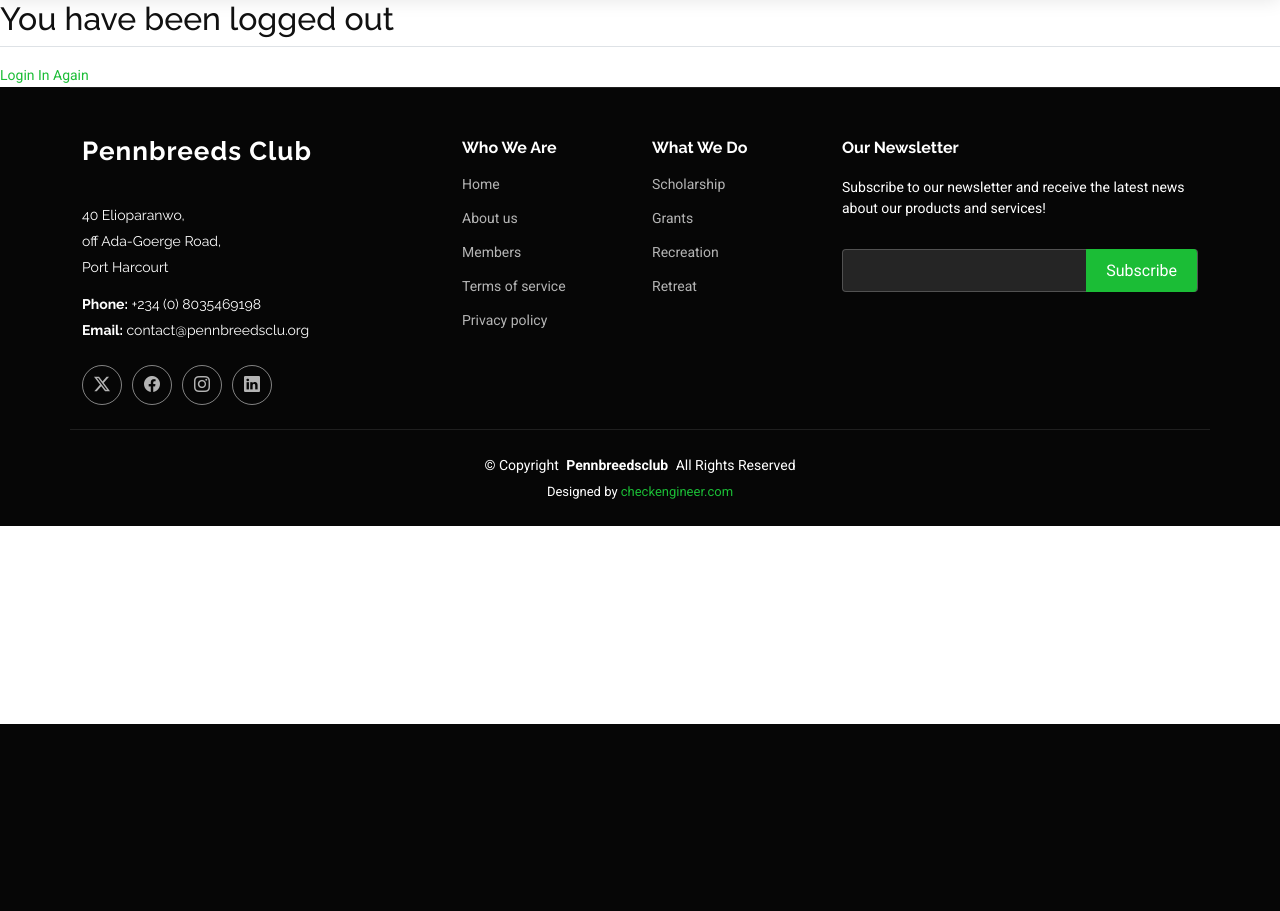
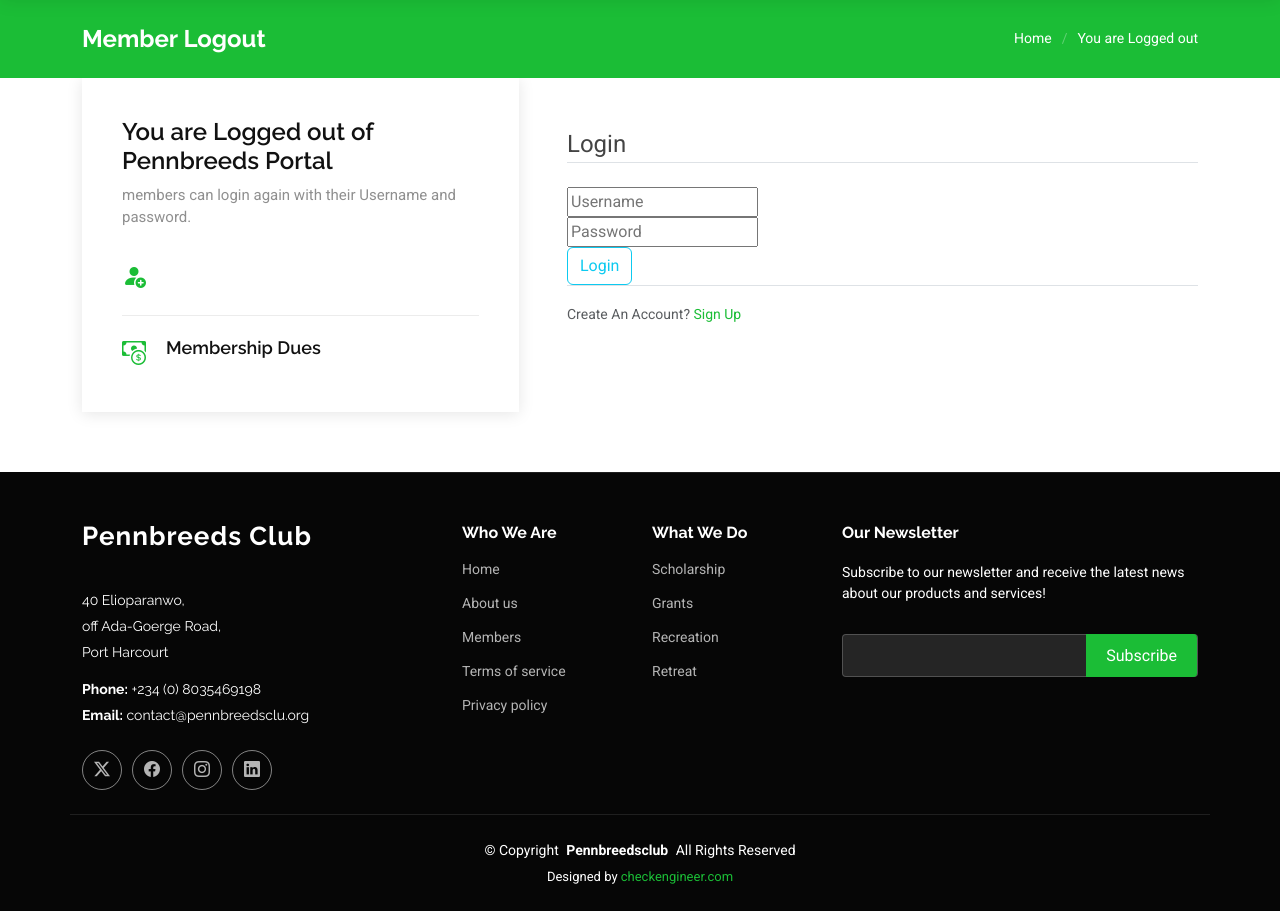
Before and after one commit to emppas/pennbreeds, a Django app: template users/templates/users/logout.html in a window 1280 px wide. Shown: the part 76-987 px from the top of the page. Before the commit the page ends 800 px from the top, so only its background shows below. Run offline with Django 5.2, Linux system fonts and the light colour scheme; the template is opened without the code that fills it, so the values that code supplies are empty; some libraries are stand-ins or nearby versions.

Commit message:
Update logout.html

```diff
--- a/users/templates/users/logout.html
+++ b/users/templates/users/logout.html
@@ -1,9 +1,116 @@
 {% extends "blog/base.html" %}
+{% load crispy_forms_tags %}
 {% block content %}
-    <h2>You have been logged out</h2>
-    <div class="border-top pt-3">
+
+
+         <!-- Page Title -->
+    <div class="page-title accent-background">
+        <div class="container d-lg-flex justify-content-between align-items-center">
+          <h1 class="mb-2 mb-lg-0"> Member Logout</h1>
+          <nav class="breadcrumbs">
+            <ol>
+              <li><a href="index.html">Home</a></li>
+              <li class="current">You are Logged out</li>
+            </ol>
+          </nav>
+        </div>
+      </div><!-- End Page Title -->
+
+           <!-- Contact Section -->
+    <section id="contact" class="contact section">
+
+
+        <div class="container" data-aos="fade">
+
+          <div class="row gy-5 gx-lg-5 mt-0">
+
+            <!-- <div class="col-md-8">
+              {% if messages %}
+                  {% for message in messages %}
+                      <div class="alert alert-{{ message.tags }}">
+                          {{ message }}
+                      </div>
+                  {% endfor %}
+              {% endif %}
+          </div>
+   -->
+            <div class="col-lg-5 mt-0">
+
+              <div class="info">
+                <h3>You are Logged out of Pennbreeds Portal</h3>
+                <p>members can login again with their Username and password.</p>
+
+                <div class="info-item d-flex">
+                  <i class="bi bi-person-fill-add flex-shrink-0"></i>
+                  <div>
+                    <!-- <a><h4>Registration Instruction:</h4></a> -->
+                    <!-- <p>A108 Adam Street, New York, NY 535022</p> -->
+                  </div>
+                </div><!-- End Info Item -->
+
+
+
+                <div class="info-item d-flex">
+                  <i class="bi bi-cash-coin flex-shrink-0"></i>
+                  <div>
+                    <a><h4>Membership Dues</h4></a>
+                    <!-- <p>+1 5589 55488 55</p> -->
+                  </div>
+                </div><!-- End Info Item -->
+
+              </div>
+
+            </div>
+
+            <div class="col-lg-7">
+              <form method="POST">
+                {% csrf_token %}
+                <fieldset class="form-group">
+                    <legend class="border-bottom mb-4">Login</legend>
+                    <div class="form-group">
+                        <input type="text" name="username" placeholder="Username" required>
+                    </div>
+                    <div class="form-group">
+                        <input type="password" name="password" placeholder="Password" required>
+                    </div>
+                    <div class="form-group">
+                        <button class="btn btn-outline-info" type="submit">Login</button>
+                    </div>
+                </fieldset>
+              </form>
+                <!-- <form method="POST">
+                {% csrf_token %}
+                <fieldset class=""form-group>
+                    <legend class="border-bottom mb-4">
+                        Log In
+                    </legend>
+                    {{ form|crispy }}
+                </fieldset>
+                <div class="form-group">
+                    <button class="btn btn-outline-info mt-2" type="submit">Login</button>
+                </div>
+            </form>             -->
+            <div class="border-top pt-3">
+                <small class="text-muted">
+                    Create An Account? <a class="ml-4" href="{% url 'register' %}">Sign Up</a>
+                </small>
+            </div>
+          </div>
+
+        </div>
+        </div>
+
+      </section><!-- /Contact Section -->
+
+
+{% endblock content %}
+
+
+
+
+
+    <!-- <div class="border-top pt-3">
         <small class="text-muted">
             <a href="{% url 'login' %}">Login In Again</a>
         </small>
-    </div>
-{% endblock content %}
+    </div>  -->
```
